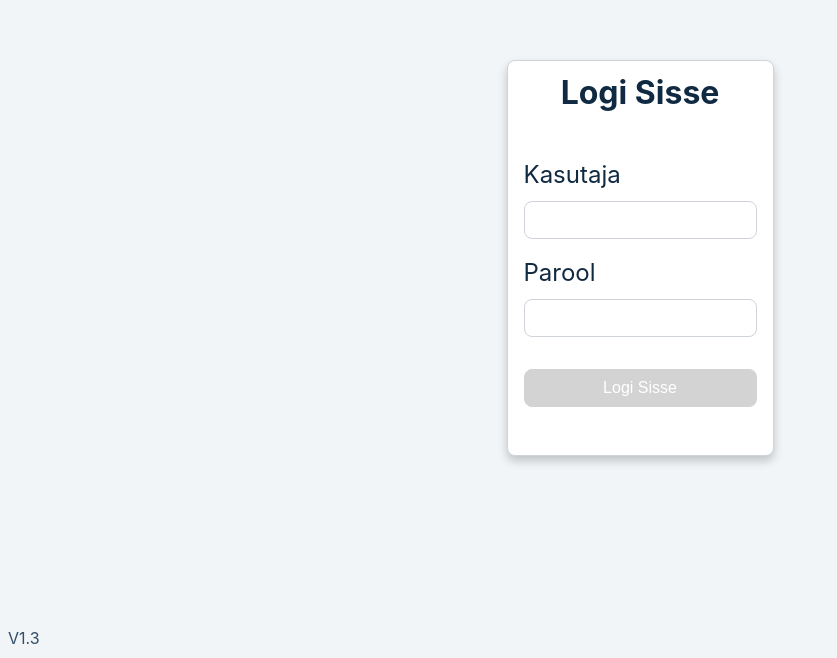
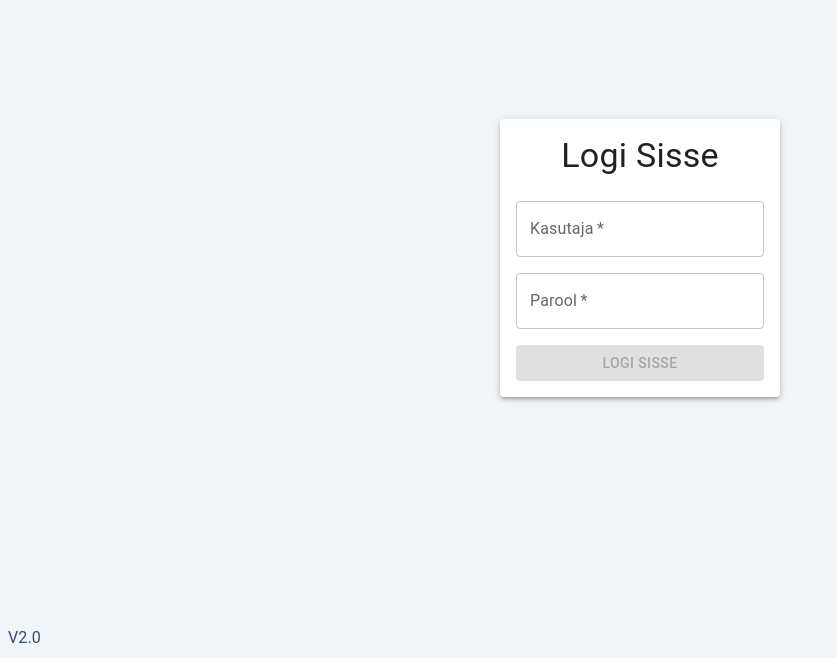
Before and after one commit to Krixxx/omblus-client, a React (Create React App) app: page / in a window 1280 px wide. Shown: the part 142-800 px from the top of the page, without its empty margins (0-837 px from the left). Built offline with nearby package versions, Linux system fonts and the light colour scheme.

Commit message:
UI refactored to MUI library

```diff
--- a/package.json
+++ b/package.json
@@ -3,6 +3,10 @@
   "version": "0.1.0",
   "private": true,
   "dependencies": {
+    "@emotion/react": "^11.7.1",
+    "@emotion/styled": "^11.6.0",
+    "@mui/icons-material": "^5.3.1",
+    "@mui/material": "^5.3.1",
     "@reduxjs/toolkit": "^1.7.1",
     "@testing-library/jest-dom": "^5.16.1",
     "@testing-library/react": "^12.1.2",
@@ -10,7 +14,6 @@
     "axios": "^0.25.0",
     "react": "^17.0.2",
     "react-dom": "^17.0.2",
-    "react-icons": "^4.3.1",
     "react-redux": "^7.2.6",
     "react-router-dom": "^6.2.1",
     "react-scripts": "5.0.0",
--- a/src/pages/Home.js
+++ b/src/pages/Home.js
@@ -4,6 +4,15 @@ import { useDispatch, useSelector } from "react-redux"
 import { useNavigate } from "react-router-dom"
 import axios from "axios"
 import { setUser } from "../app/slices/authSlice"
+
+//MUI
+import Container from "@mui/material/Container"
+import Paper from "@mui/material/Paper"
+import Typography from "@mui/material/Typography"
+import Alert from "@mui/material/Alert"
+import TextField from "@mui/material/TextField"
+import Button from "@mui/material/Button"
+import Grow from "@mui/material/Grow"
 
 const initialState = {
   username: "",
@@ -71,36 +80,59 @@ const Home = () => {
   }
 
   return (
+    <Grow in>
+      <Container component="main">
         <Wrapper>
-      <div className="card">
-        <h2>Logi sisse</h2>
-        {error && <p className="error">{error}</p>}
-        <form className="signup-form" onSubmit={handleSubmit}>
-          <label htmlFor="username">Kasutaja</label>
-          <input
+          <Paper className="paper" elevation={3}>
+            <Typography variant="h4" className="title" align="center">
+              Logi Sisse
+            </Typography>
+            {error && (
+              <Grow
+                in={error}
+                style={{ transformOrigin: "0 50 0" }}
+                {...(error ? { timeout: 1000 } : {})}
+              >
+                <Alert className="alert" severity="error">
+                  {error}
+                </Alert>
+              </Grow>
+            )}
+            <form onSubmit={handleSubmit} className="login-form">
+              <TextField
+                id="username"
+                name="username"
                 type="text"
-            name="username"
+                label="Kasutaja"
+                variant="outlined"
                 required
                 value={values.username}
                 onChange={handleChange}
-            id="username"
               />
-          <label htmlFor="password">Parool</label>
-          <input
+              <TextField
+                id="password"
+                name="password"
                 type="password"
-            name="password"
+                label="Parool"
+                variant="outlined"
                 required
                 value={values.password}
                 onChange={handleChange}
-            id="password"
               />
-          <button disabled={isDisabled} type="submit">
+              <Button
+                variant="contained"
+                disabled={isDisabled}
+                type="submit"
+                onClick={handleSubmit}
+              >
                 Logi Sisse
-          </button>
+              </Button>
             </form>
-      </div>
-      <p className="version">V1.3</p>
+          </Paper>
+          <Typography className="version">V2.0</Typography>
         </Wrapper>
+      </Container>
+    </Grow>
   )
 }
 
@@ -108,53 +140,22 @@ const Wrapper = styled.div`
   height: 100vh;
   display: flex;
   align-items: center;
-  h2 {
+  .title {
+    margin-bottom: 1.5rem;
+  }
+  .paper {
+    padding: 1rem;
+    max-width: 400px;
     text-align: center;
-    margin-bottom: 2rem;
+    margin: 0 auto;
   }
-  label {
-    font-size: 1.5rem;
-    margin-top: 1rem;
-    margin-bottom: 0.5rem;
+  .alert {
+    margin: 1rem auto;
   }
-  .card {
-    margin: 0 auto;
-    padding: 1rem;
-    border: 1px solid #ced4da;
-    border-radius: 0.5rem;
-    max-width: 400px;
-    background: #fff;
-    box-shadow: 0px 5px 10px rgba(0, 0, 0, 0.2);
-  }
-  input {
-    line-height: 1.5;
-    border: 1px solid #ced4da;
-    font-size: 1rem;
-    font-weight: 400;
-    border-radius: 0.5rem;
-    padding: 0.375rem 0.75rem;
-  }
-  button {
-    margin-top: 2rem;
-    margin-bottom: 2rem;
-    padding: 0.375rem 0.75rem;
-    font-weight: 400;
-    line-height: 1.5;
-    text-align: center;
-    text-decoration: none;
-    vertical-align: middle;
-    border: 1px solid transparent;
-    font-size: 1rem;
-    border-radius: 0.5rem;
-    cursor: pointer;
-    color: #fff;
-    background-color: #0d6efd;
-    border-color: #0d6efd;
-  }
-  button:disabled {
-    background-color: lightgray;
-    border-color: lightgray;
-    cursor: not-allowed;
+  .login-form {
+    display: flex;
+    flex-direction: column;
+    gap: 1rem;
   }
   .version {
     position: absolute;
@@ -162,33 +163,5 @@ const Wrapper = styled.div`
     bottom: 0;
     margin: 0.5rem;
   }
-  .signup-form {
-    display: grid;
-  }
-  .have-account {
-    text-align: center;
-  }
-  .error {
-    color: #842029;
-    background-color: #f8d7da;
-    border-color: #f5c2c7;
-    position: relative;
-    padding: 1rem 1rem;
-    margin-top: 1rem;
-    margin-bottom: 1rem;
-    border: 1px solid transparent;
-    border-radius: 0.25rem;
-  }
-  .demo-info {
-    position: absolute;
-    bottom: 0;
-    left: 50%;
-    transform: translateX(-50%);
-    margin-bottom: 0%.5;
-    & p {
-      margin: 0;
-    }
-  }
 `
-
 export default Home
```
Also changed, not shown: 1 other file (tests, documents, lock files or other folders). Lines whose indentation alone changed are shown as unchanged.
